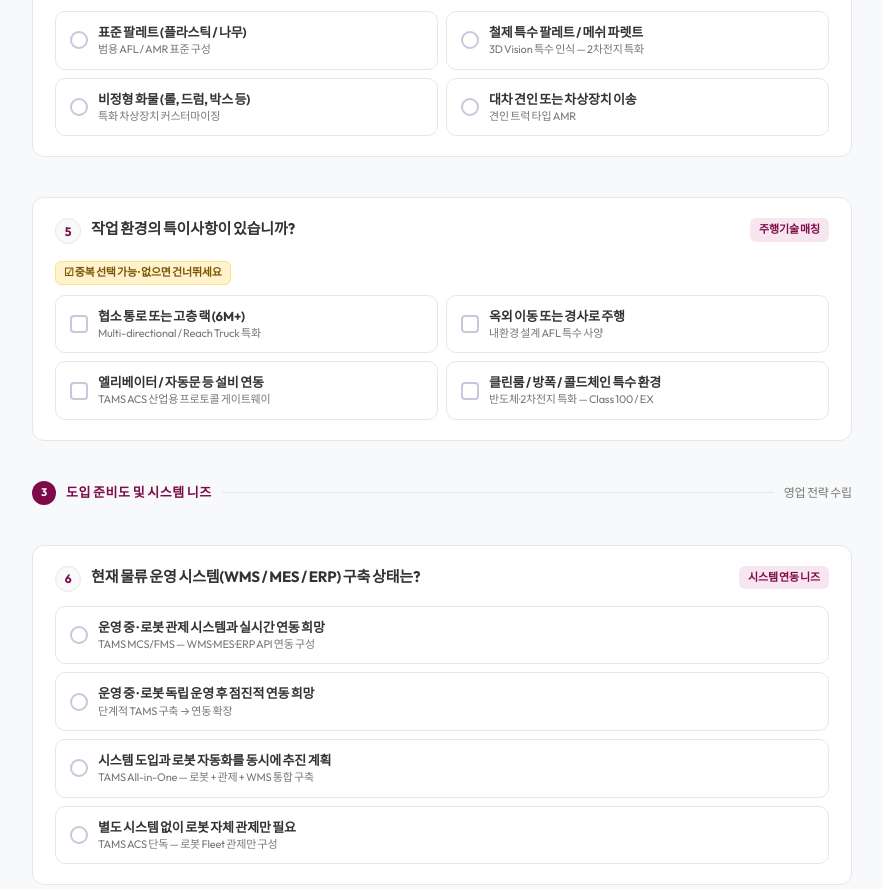
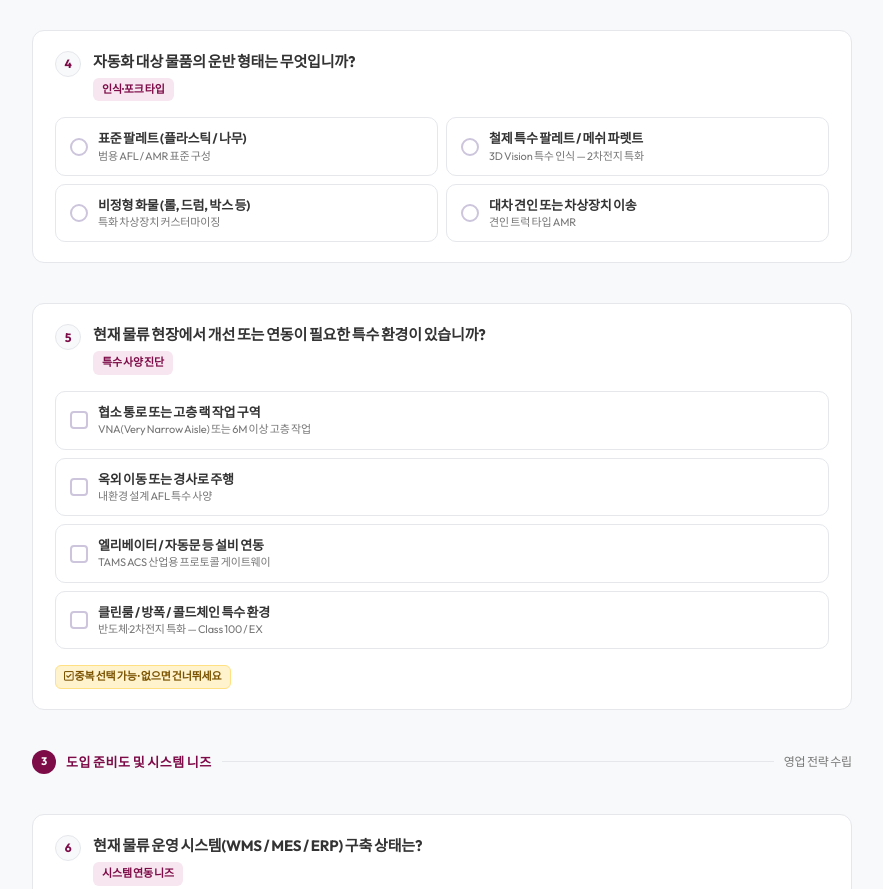
Before and after one commit to haleekyung/mobyus2026, a plain HTML site: page fit-check_copy.html in a window 1280 px wide. Shown: the part 1754-2643 px from the top of the page, without its empty margins (198-1081 px from the left). Drawn offline with Linux system fonts and the light colour scheme; a web font is replaced by a local one.

Commit message:
Modify Fit-check Copy

```diff
--- a/fit-check_copy.html
+++ b/fit-check_copy.html
@@ -123,9 +123,13 @@
     }
     .q-card.answered { border-color: #B0B0B0; }
     .q-card-header {
-      display: flex; align-items: flex-start; gap: 10px; margin-bottom: 14px;
+      display: grid;
+      grid-template-columns: auto 1fr;
+      gap: 6px 12px;
+      margin-bottom: 16px;
     }
     .q-num {
+      grid-row: 1 / 3;
       width: 26px; height: 26px; border-radius: 50%;
       background: var(--bg); border: 1.5px solid var(--border);
       color: var(--accent); font-size: 12px; font-weight: 800;
@@ -137,7 +141,7 @@
     }
     .q-label { font-size: 15px; font-weight: 700; color: var(--text); line-height: 1.4; }
     .q-hint-tag {
-      margin-left: auto; flex-shrink: 0;
+      justify-self: flex-start;
       font-size: 11px; color: var(--accent); font-weight: 600;
       background: var(--accent-light);
       padding: 3px 9px; border-radius: 6px;
@@ -641,16 +645,15 @@
       <div class="q-card" id="qc-5">
         <div class="q-card-header">
           <div class="q-num" id="qn-5">5</div>
-          <div class="q-label">작업 환경의 특이사항이 있습니까?</div>
-          <div class="q-hint-tag">주행기술 매칭</div>
+          <div class="q-label">현재 물류 현장에서 개선 또는 연동이 필요한 특수 환경이 있습니까?</div>
+          <div class="q-hint-tag">특수 사양 진단</div>
         </div>
-        <div class="multi-badge">☑ 중복 선택 가능 · 없으면 건너뛰세요</div>
-        <div class="options-row">
+        <div class="options-row cols-1">
           <div class="option-item multi" onclick="multiPick(5,1,this)">
             <div class="opt-check"></div>
             <div class="opt-text">
-              <span class="opt-main">협소 통로 또는 고층 랙 (6M+)</span>
-              <span class="opt-sub">Multi-directional / Reach Truck 특화</span>
+              <span class="opt-main">협소 통로 또는 고층 랙 작업 구역</span>
+              <span class="opt-sub">VNA(Very Narrow Aisle) 또는 6M 이상 고층 작업</span>
             </div>
           </div>
           <div class="option-item multi" onclick="multiPick(5,2,this)">
@@ -675,6 +678,7 @@
             </div>
           </div>
         </div>
+        <div class="multi-badge" style="margin-top: 16px; margin-bottom: 0;"><i class="far fa-check-square"></i> 중복 선택 가능 · 없으면 건너뛰세요</div>
       </div>
     </div>
 
```
